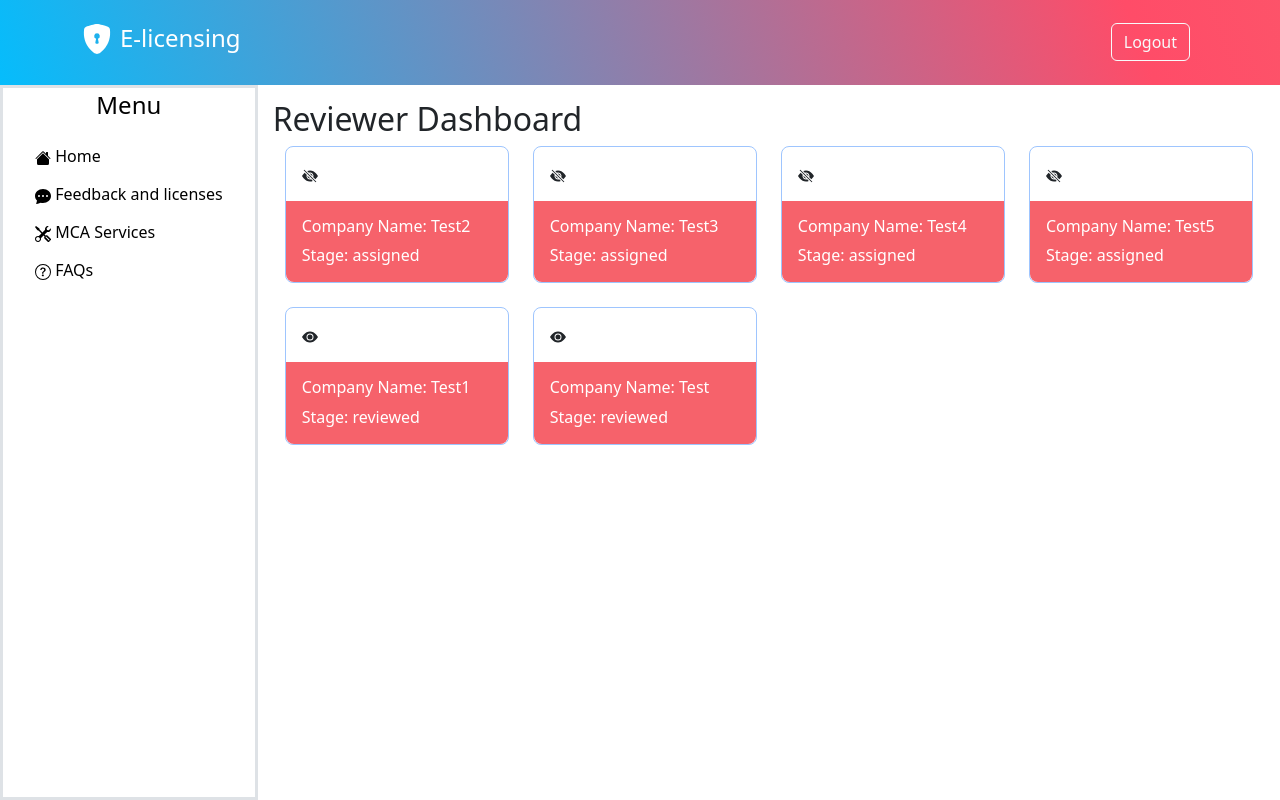
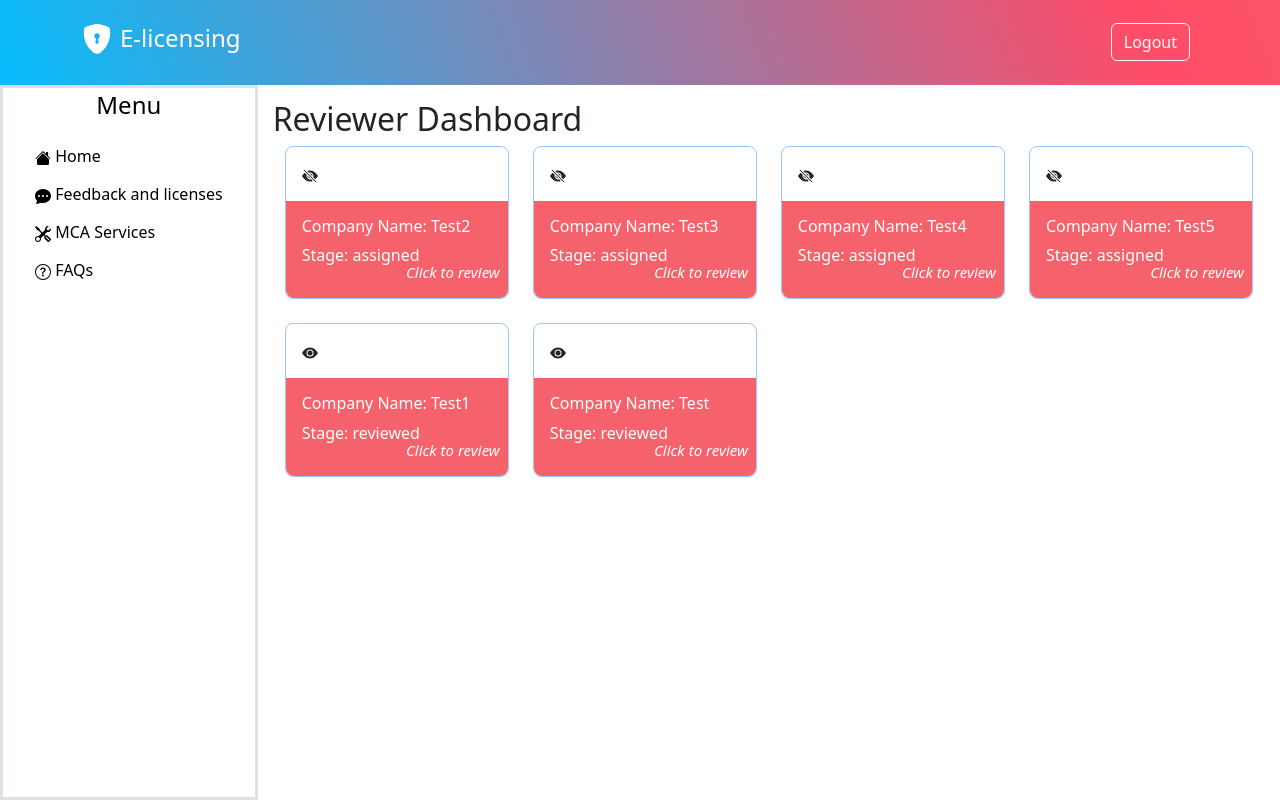
Before and after one commit to bhawansh-bns/final-screens, a React (Create React App) app: page /reviewer-dashboard in a window 1280 px wide. Built offline with nearby package versions, Linux system fonts and the light colour scheme.

Commit message:
reviewer dashboard done

```diff
--- a/src/components/ReviewerCard/Cards.js
+++ b/src/components/ReviewerCard/Cards.js
@@ -114,6 +114,18 @@ const Cards = ({ data, excludeColumns = [], account }) => {
                     Company Name: {item.CompanyName}
                   </h6>
                   <p className="card-text">Stage: {item.Stage}</p>
+                  <div
+                    class="me-2"
+                    style={{
+                      position: "absolute",
+                      bottom: 0,
+                      right: 0,
+                      fontSize: "15px",
+                      fontStyle: "italic",
+                    }}
+                  >
+                    <p class="text-right mt-3">Click to review</p>
+                  </div>
                 </div>
               </div>
             </div>
```
